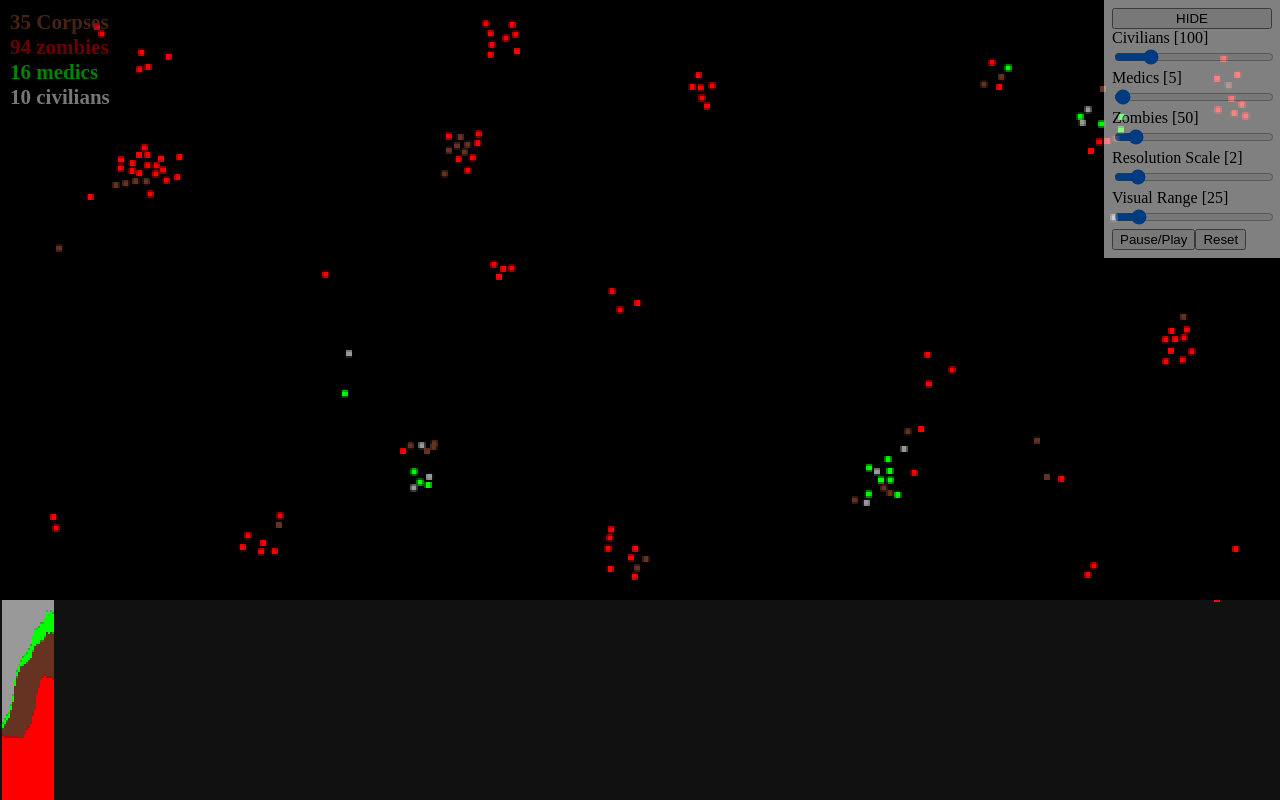
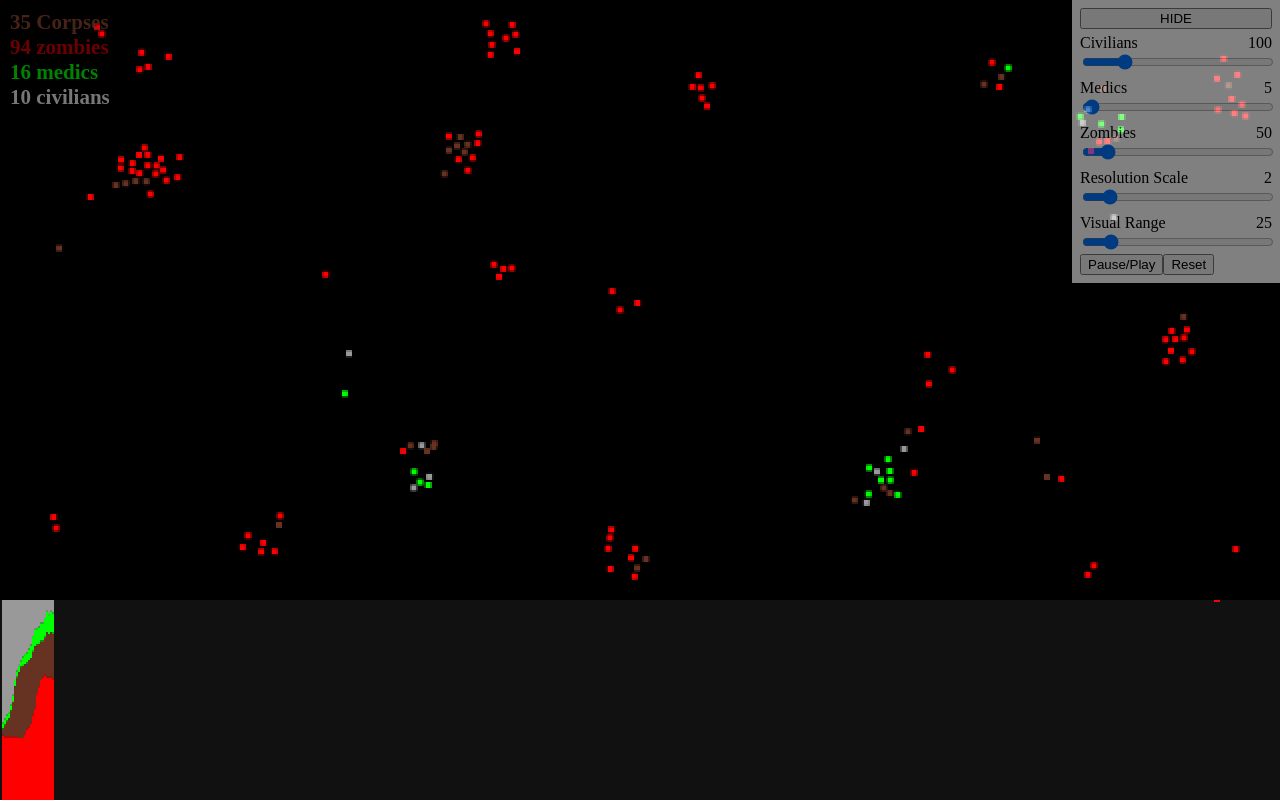
Before and after one commit to mrchimp/zombies-vs-medics, a Vue app: page / in a window 1280 px wide. Both pictures are taken after a click on the button "Show controls". Built offline with nearby package versions, Linux system fonts and the light colour scheme.

Commit message:
Nicer looking controls

```diff
--- a/src/components/ZombiesVsMedics.vue
+++ b/src/components/ZombiesVsMedics.vue
@@ -524,9 +524,10 @@ function updateCounts() {
       </button>
       <div v-if="showControls">
         <div>
-          <label for="civilianCount"
-            >Civilians [<span v-text="numCivilians"></span>]</label
-          >
+          <label for="civilianCount" class="label">
+            <div>Civilians</div>
+            <div><span v-text="numCivilians"></span></div>
+          </label>
           <input
             type="range"
             min="0"
@@ -536,9 +537,10 @@ function updateCounts() {
           />
         </div>
         <div>
-          <label for="medicCount"
-            >Medics [<span v-text="numMedics"></span>]</label
-          >
+          <label for="medicCount" class="label">
+            <div>Medics</div>
+            <div><span v-text="numMedics"></span></div>
+          </label>
           <input
             type="range"
             min="0"
@@ -548,9 +550,10 @@ function updateCounts() {
           />
         </div>
         <div>
-          <label for="zombieCount"
-            >Zombies [<span v-text="numZombies"></span>]</label
-          >
+          <label for="zombieCount" class="label">
+            <div>Zombies</div>
+            <div><span v-text="numZombies"></span></div>
+          </label>
           <input
             type="range"
             min="0"
@@ -560,8 +563,9 @@ function updateCounts() {
           />
         </div>
         <div>
-          <label for="resolutionScale">
-            Resolution Scale [<span v-text="resolutionScale"></span>]
+          <label for="resolutionScale" class="label">
+            <div>Resolution Scale</div>
+            <div><span v-text="resolutionScale"></span></div>
           </label>
           <input
             type="range"
@@ -572,8 +576,9 @@ function updateCounts() {
           />
         </div>
         <div>
-          <label for="visualRange">
-            Visual Range [<span v-text="visualRange"></span>]
+          <label for="visualRange" class="label">
+            <div>Visual Range</div>
+            <div><span v-text="visualRange"></span></div>
           </label>
           <input type="range" min="1" max="200" v-model="visualRange" />
         </div>
@@ -609,11 +614,16 @@ canvas {
   position: absolute;
   right: 0;
   top: 0;
-  width: 10rem;
+  width: 12rem;
   z-index: 3;
 }
 .controls input {
   width: 100%;
+}
+.label {
+  display: flex;
+  justify-content: space-between;
+  margin-top: 5px;
 }
 .counts {
   font-size: 21px;
```
